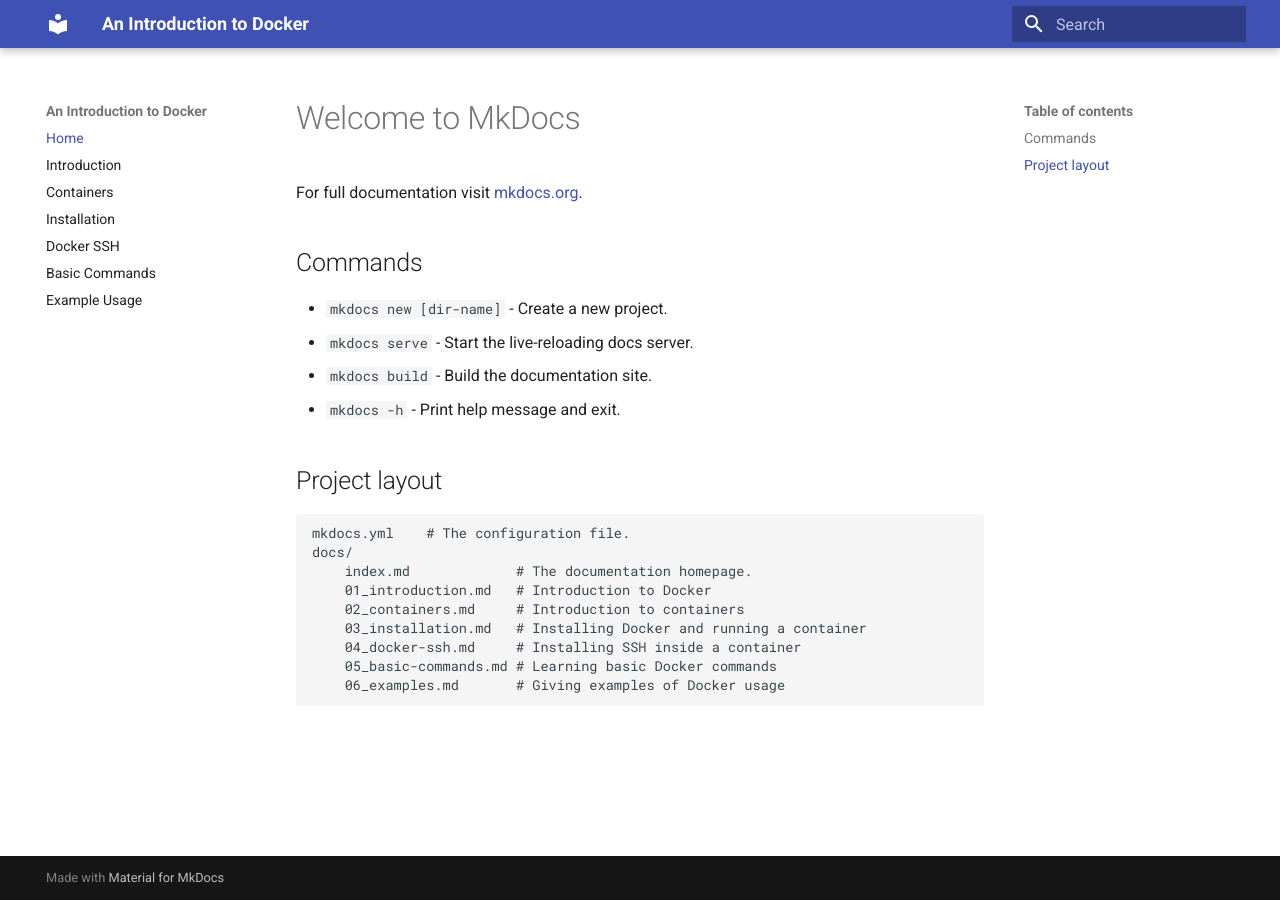
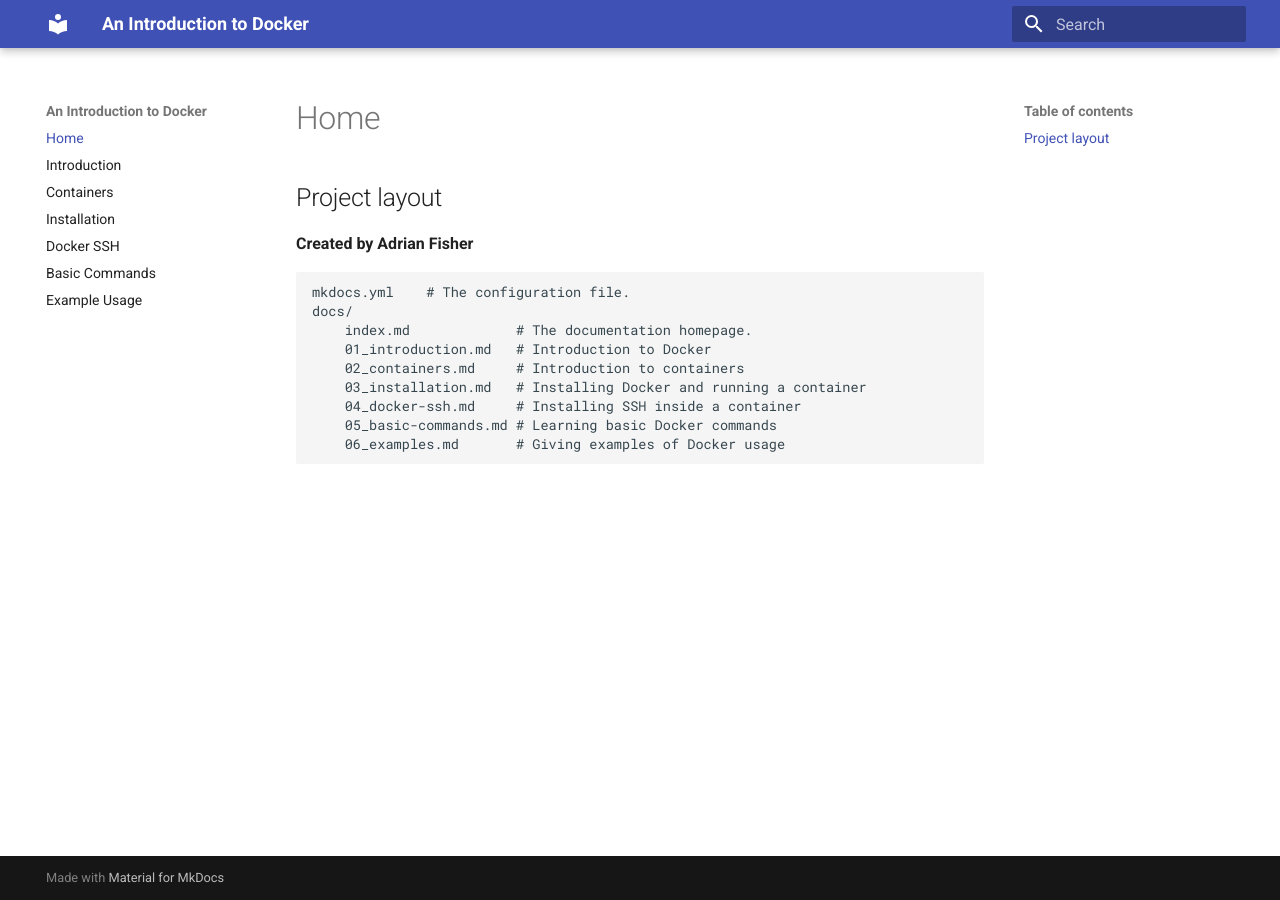
Before and after one commit to det-lab/docker-lesson, an MkDocs documentation site: the page built from docs/index.md, in a window 1280 px wide. Built offline with MkDocs 1.6.1 and Material for MkDocs 9.7.7, drawn with Linux system fonts in a browser that asks for light colours.

Commit message:
Shortened Index

```diff
--- a/docs/index.md
+++ b/docs/index.md
@@ -1,15 +1,5 @@
-# Welcome to MkDocs
-
-For full documentation visit [mkdocs.org](https://www.mkdocs.org).
-
-## Commands
-
-* `mkdocs new [dir-name]` - Create a new project.
-* `mkdocs serve` - Start the live-reloading docs server.
-* `mkdocs build` - Build the documentation site.
-* `mkdocs -h` - Print help message and exit.
-
 ## Project layout
+**Created by Adrian Fisher**
 
     mkdocs.yml    # The configuration file.
     docs/
```
